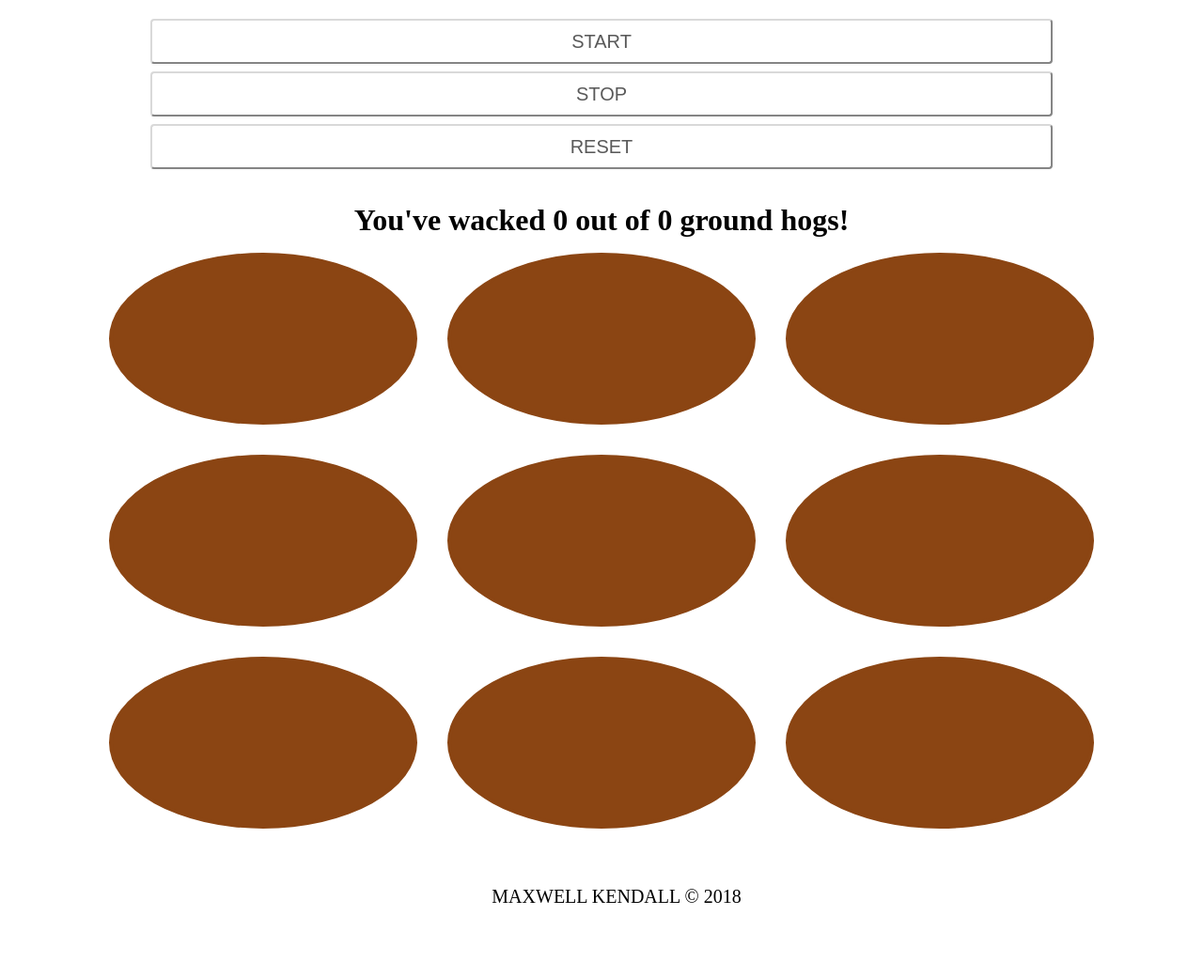
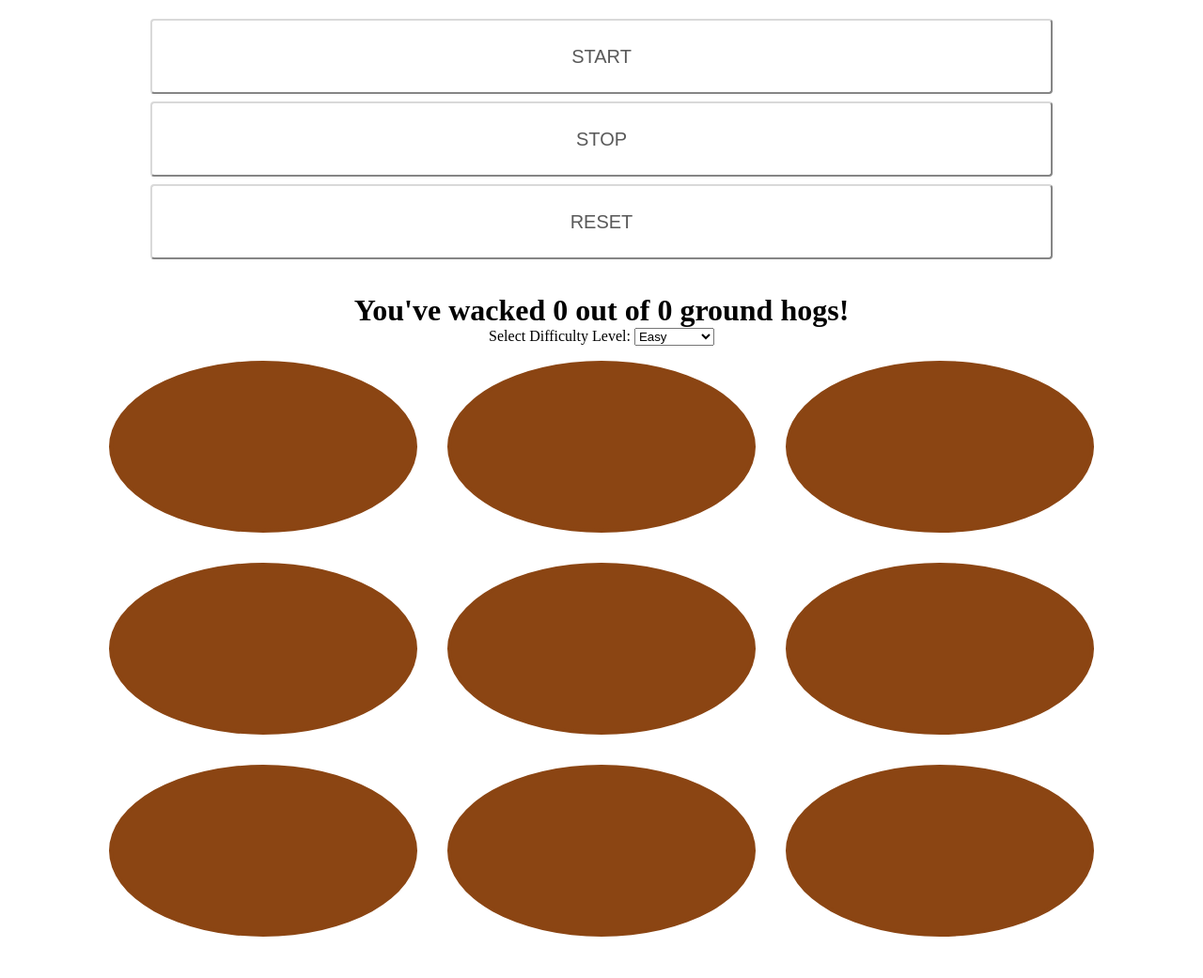
Before and after one commit to MaxwellKendall/wack-a-mole-with-build-step, a website built with Parcel: page index.html in a window 1280 px wide. Shown: the top 1041 px of the page at 94% size. Before the commit the page ends 1010 px from the top, so only its background shows below. Built offline with nearby package versions, Linux system fonts and the light colour scheme.

Commit message:
adding select box

```diff
--- a/index.html
+++ b/index.html
@@ -16,6 +16,15 @@
 		</header>
 		<!-- Not using the HTML5 main element due to only partial support in IE11 -->
 		<div class="main">
+			<label for="difficulty">Select Difficulty Level:
+				<select name="difficulty-level" id="difficulty">
+					<option value="easy">Easy</option>
+					<option value="moderate">Moderate</option>
+					<option value="difficult">Difficult</option>
+					<option value="legendary">Legendary</option>
+				</select>
+			</label>
+			<div class="moles">
 				<section class="hole hole-1">
 					<img class="hog hog-1 hide" src="./src/img/groundhog.svg" alt="picture of ground hog">
 				</section>
@@ -44,6 +53,7 @@
 					<img class="hog hog-9 hide" src="./src/img/groundhog.svg" alt="picture of a ground hog">
 				</section>
 			</div>
+		</div>
 		<footer>
 			<p id="js-footer"></p>
 		</footer>
--- a/src/styles/scss/_holes.scss
+++ b/src/styles/scss/_holes.scss
@@ -1,3 +1,8 @@
+.moles {
+  display: flex;
+  flex-wrap: wrap;
+  align-items: center;
+  justify-content: center;
   .hole {
     width: 25%;
     display: flex;
@@ -8,3 +13,4 @@
     overflow: hidden;
     background: saddlebrown;
   }
+}
--- a/src/styles/scss/_main.scss
+++ b/src/styles/scss/_main.scss
@@ -23,7 +23,7 @@ header {
     width: 75%;
     margin: .25rem;
     cursor: pointer;
-    height: 3rem;
+    height: 5rem;
     border-radius: 4px;
     font-size: 20px;
     color: rgba(0, 0, 0, 0.65);
```
Lines whose indentation alone changed are shown as unchanged.
